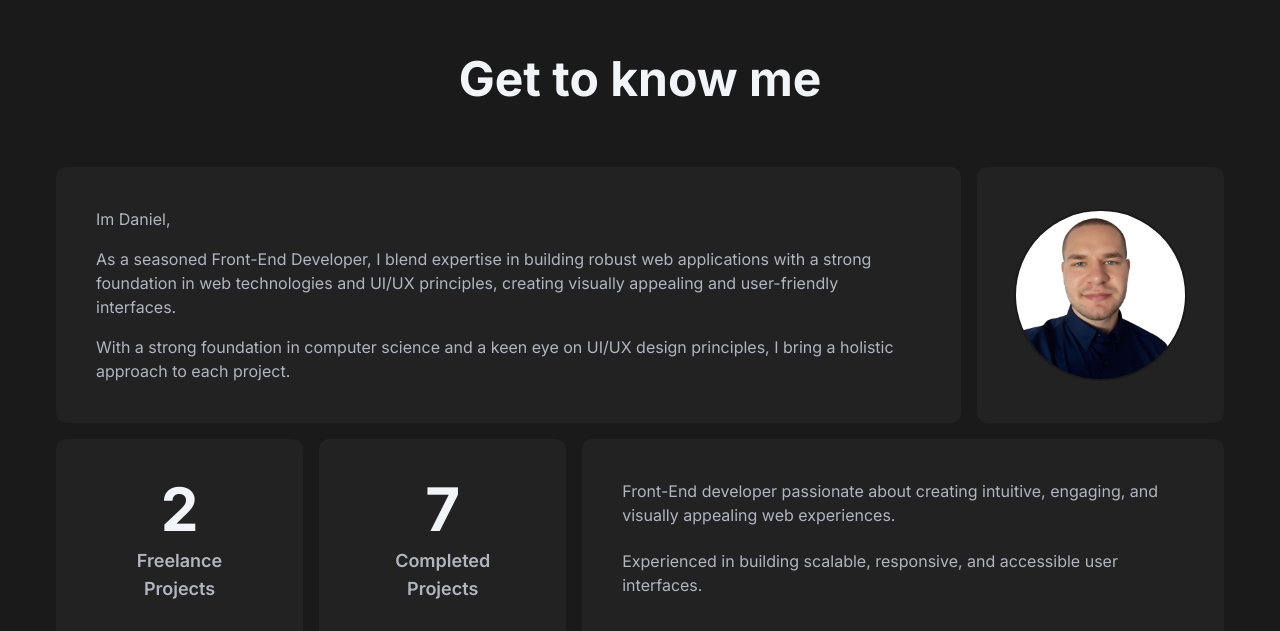
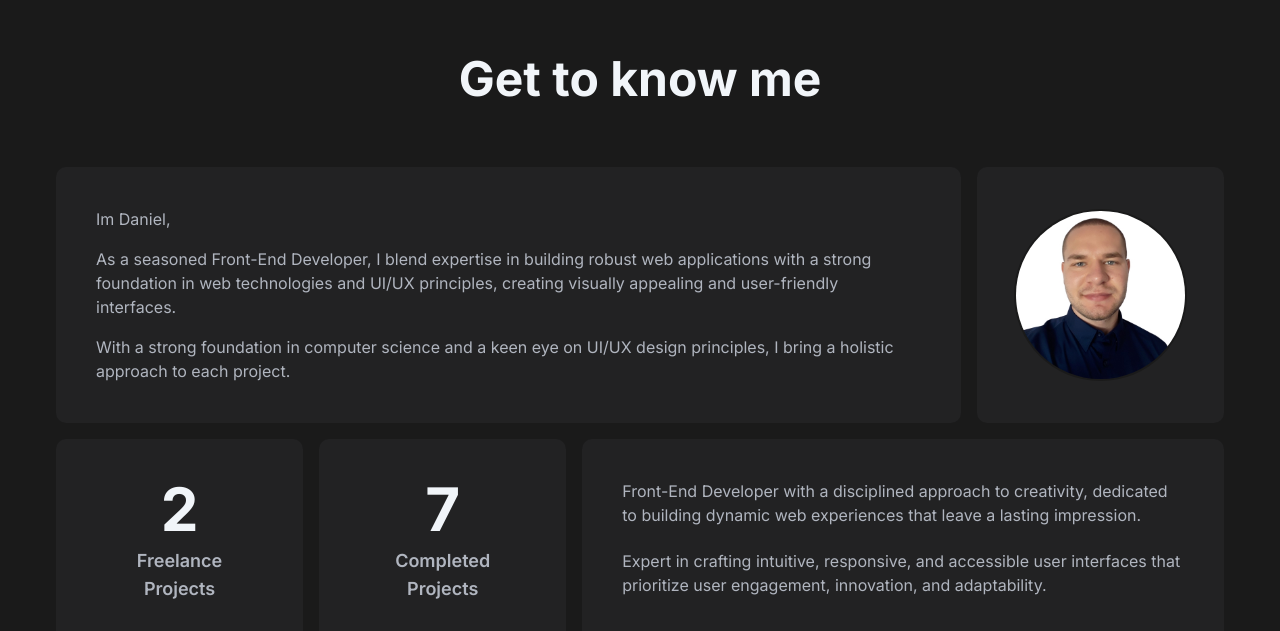
Before and after one commit to ddimitrov1108/portfolio, a Next.js app: page / in a window 1280 px wide. Shown: the part 969-1600 px from the top of the page. Built offline with nearby package versions, Linux system fonts and the light colour scheme.

Commit message:
small improvements

```diff
--- a/components/constants.tsx
+++ b/components/constants.tsx
@@ -11,17 +11,17 @@ export const socialProviders = [
   {
     name: "LinkedIn",
     href: "https://www.linkedin.com/in/daniel-dimitrov-94593a180/",
-    icon: <Linkedin size={30} strokeWidth={1.5} />,
+    icon: <Linkedin size={28} strokeWidth={1.5} />,
   },
   {
     name: "Github",
     href: "https://github.com/ddimitrov1108",
-    icon: <Github size={30} strokeWidth={1.5} />,
+    icon: <Github size={28} strokeWidth={1.5} />,
   },
   {
     name: "Telegram",
     href: "https://t.me/@d_dimitrov",
-    icon: <Send size={30} strokeWidth={1.5} />,
+    icon: <Send size={28} strokeWidth={1.5} />,
   },
 ];
 
--- a/components/navigation/Footer.tsx
+++ b/components/navigation/Footer.tsx
@@ -1,11 +1,12 @@
 import Socials from "../utils/Socials";
 
 const Footer = () => {
+  const year = new Date().getFullYear();
+
   return (
-    <footer className="flex flex-col-reverse gap-y-8 items-center justify-between lg:flex-row text-sm text-secondary-foreground container py-8">
+    <footer className="container py-6 flex flex-col-reverse gap-y-8 items-center justify-between lg:flex-row text-sm text-secondary-foreground">
       <span className="text-center">
-        Copyright &copy; {new Date().getFullYear()} DimitrovDEV. All rights
-        reserved.
+        Copyright &copy; {year} DimitrovDEV. All rights reserved.
       </span>
       <Socials />
     </footer>
--- a/components/sections/AboutSection.tsx
+++ b/components/sections/AboutSection.tsx
@@ -138,13 +138,14 @@ const AboutSection = () => {
           )}
         >
           <p>
-            Front-End developer passionate about creating intuitive, engaging,
-            and visually appealing web experiences.
+            Front-End Developer with a disciplined approach to creativity,
+            dedicated to building dynamic web experiences that leave a lasting
+            impression.
           </p>
-
           <p>
-            Experienced in building scalable, responsive, and accessible user
-            interfaces.
+            Expert in crafting intuitive, responsive, and accessible user
+            interfaces that prioritize user engagement, innovation, and
+            adaptability.
           </p>
         </motion.div>
         <motion.div
@@ -153,7 +154,7 @@ const AboutSection = () => {
           viewport={{ once: true }}
           variants={fromLeftVariants}
           className={cn(
-            "min-h-[168px] sm:min-h-[152px] lg:min-h-[160px] xl:min-h-[204px] grid items-center justify-center col-span-2 lg:col-span-2 order-5 lg:order-6",
+            "min-h-[168px] sm:min-h-[152px] lg:min-h-[208px] xl:min-h-[204px] grid items-center justify-center col-span-2 lg:col-span-2 order-5 lg:order-6",
             gridColumnClassName
           )}
         >
--- a/components/utils/Container.tsx
+++ b/components/utils/Container.tsx
@@ -4,15 +4,15 @@ const Container = ({
   className,
   children,
   ...props
-}: React.ComponentProps<"div">) => {
+}: React.ComponentProps<"section">) => {
   return (
-    <div
+    <section
       id="contact"
       className={cn("container grid space-y-16 py-24", className)}
       {...props}
     >
       {children}
-    </div>
+    </section>
   );
 };
 export default Container;
```
